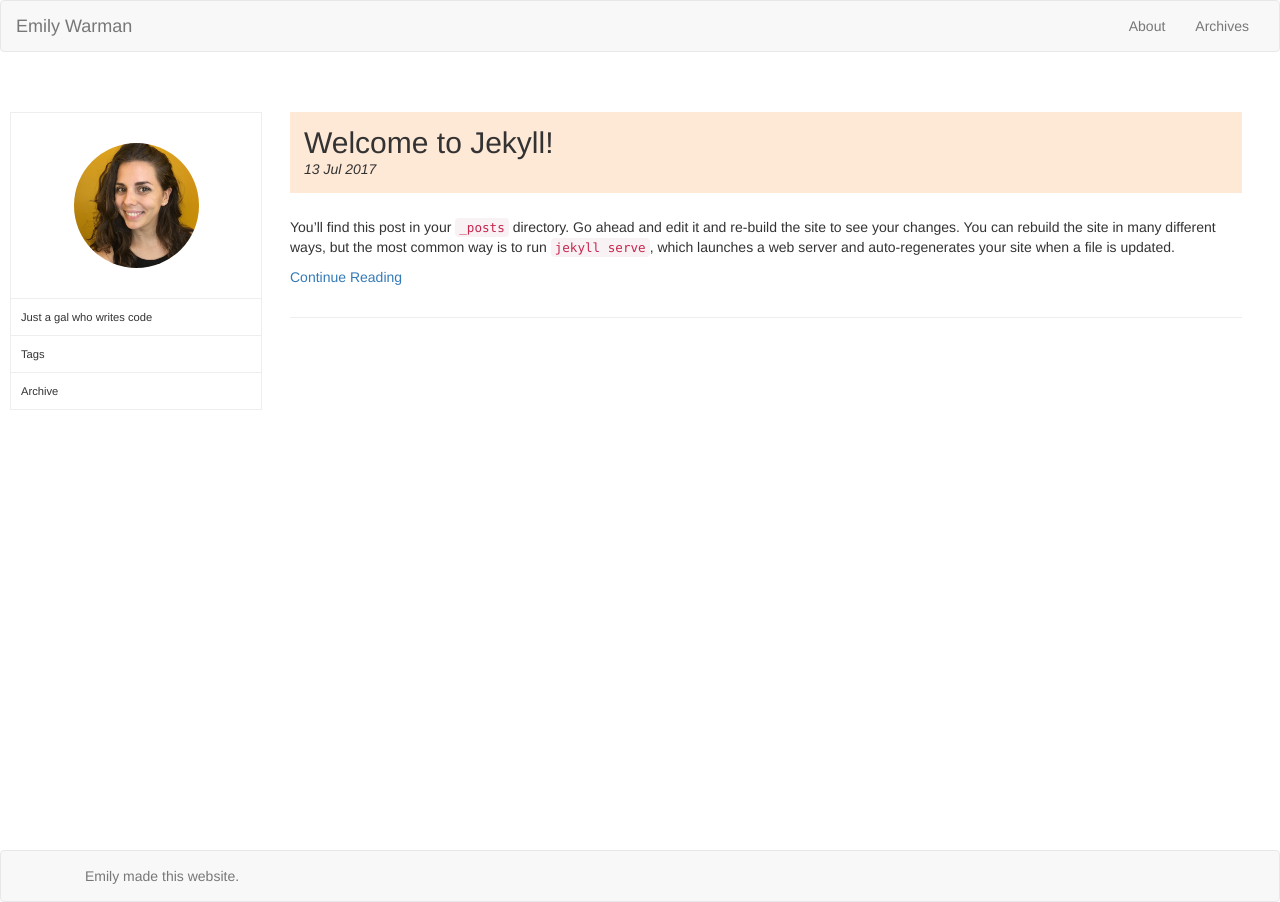
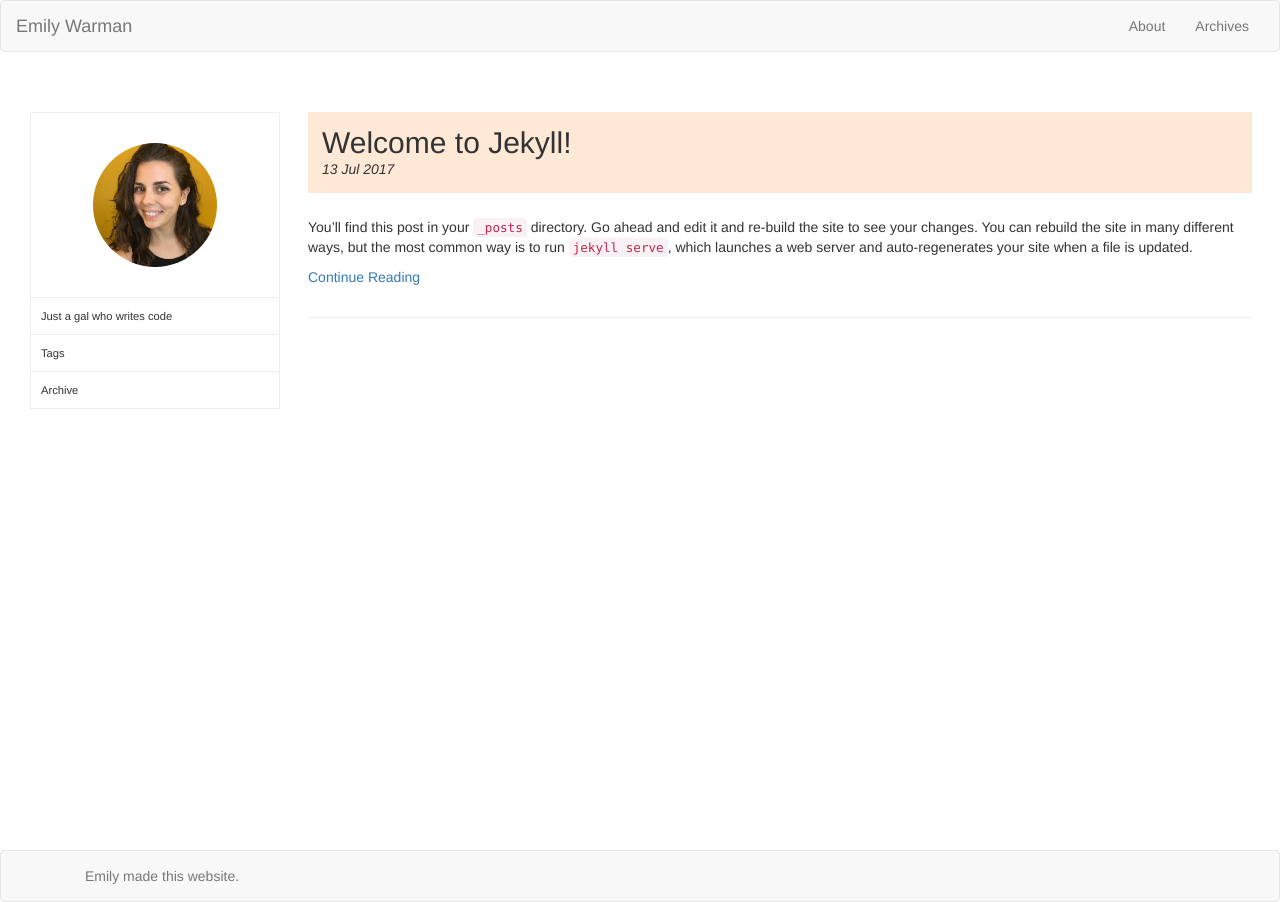
Before and after one commit to ewarman/ewarman.github.io, a Jekyll site: the page built from _pages/index.html, in a window 1280 px wide. Built offline with Jekyll 4.4.1, drawn with Linux system fonts in a browser that asks for light colours; nearby versions of some CDN libraries.

Commit message:
padding fix

```diff
--- a/assets/css/main.scss
+++ b/assets/css/main.scss
@@ -21,8 +21,7 @@ body {
 }
 
 #body {
-   padding:10px;
-   padding-bottom:50px;   /* Height of the footer */
+   padding: 10px 0px 50px 30px;
 }
 
 #footer {
```
